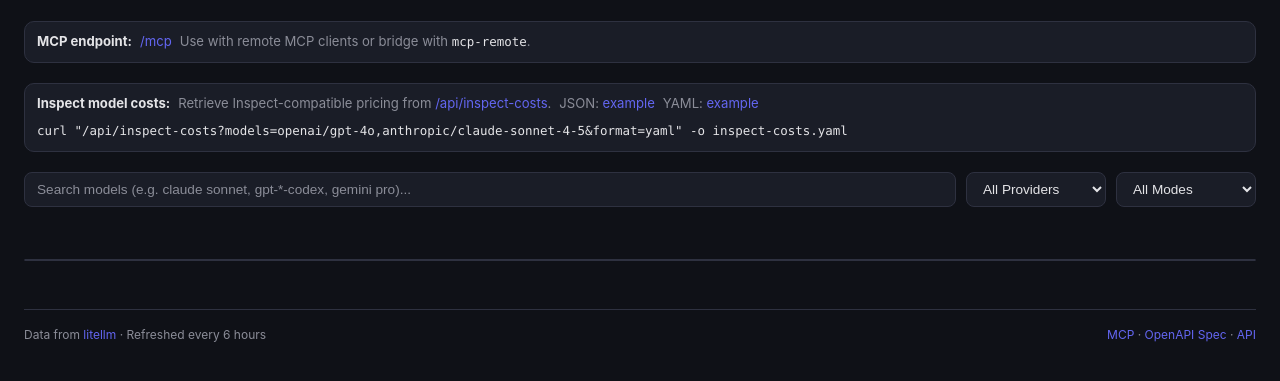
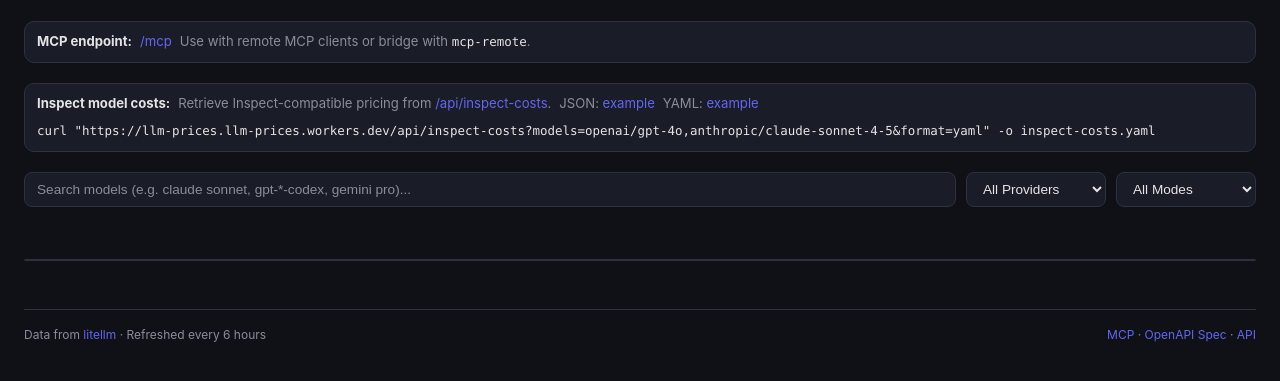
Before and after one commit to MattFisher/llm-prices, a website: page public/index.html in a window 1280 px wide. Shown: the part 63-444 px from the top of the page. Drawn offline with Linux system fonts and the light colour scheme; no server answers.

Commit message:
Update curl example in homepage to use production URL

```diff
--- a/public/index.html
+++ b/public/index.html
@@ -23,7 +23,7 @@
     <span>Retrieve Inspect-compatible pricing from <a href="/api/inspect-costs?model=openai/gpt-4o" target="_blank">/api/inspect-costs</a>.</span>
     <span>JSON: <a href="/api/inspect-costs?model=openai/gpt-4o&model=anthropic/claude-sonnet-4-5" target="_blank">example</a></span>
     <span>YAML: <a href="/api/inspect-costs?models=openai/gpt-4o,google/gemini-2.5-pro&format=yaml" target="_blank">example</a></span>
-    <span><code>curl "/api/inspect-costs?models=openai/gpt-4o,anthropic/claude-sonnet-4-5&format=yaml" -o inspect-costs.yaml</code></span>
+    <span><code>curl "https://llm-prices.llm-prices.workers.dev/api/inspect-costs?models=openai/gpt-4o,anthropic/claude-sonnet-4-5&format=yaml" -o inspect-costs.yaml</code></span>
   </div>
 
   <div class="controls">
```
